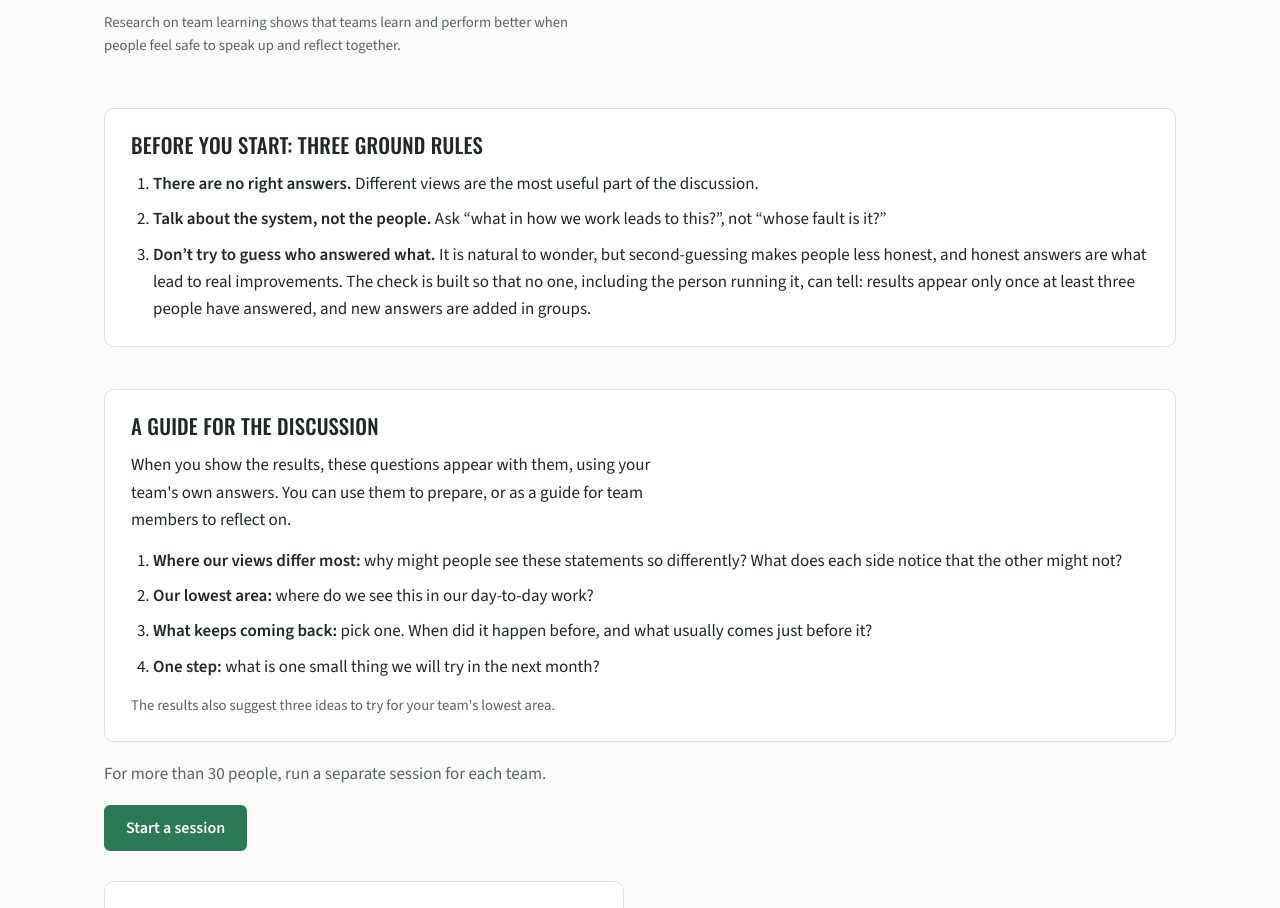
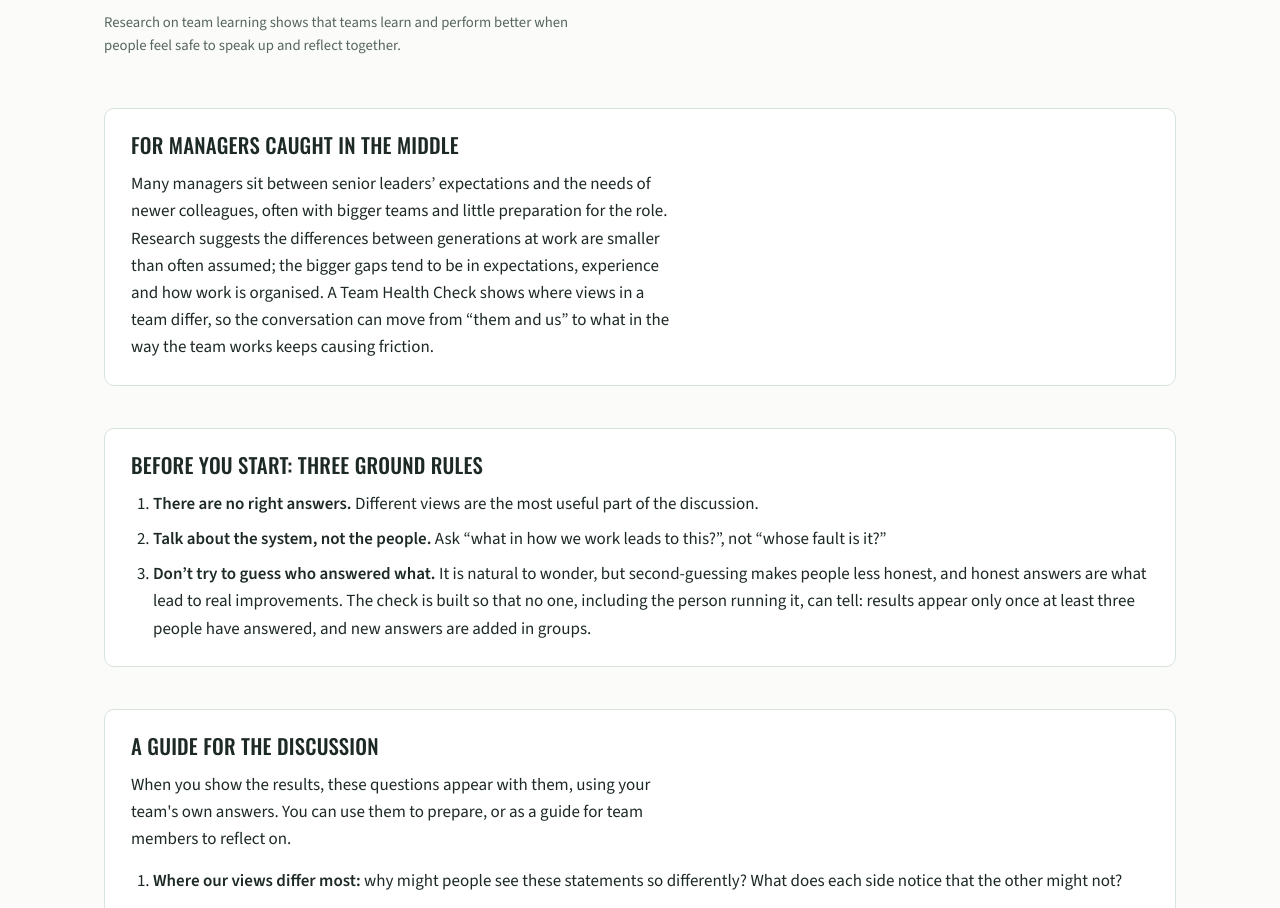
Before and after one commit to drprem2506/gsst-website, a plain HTML site: page session.html in a window 1280 px wide. Shown: the part 1189-2097 px from the top of the page. Drawn offline with nearby package versions, Linux system fonts and the light colour scheme.

Commit message:
Team Health Check: section for managers caught in the middle
Co-Authored-By: Claude Opus 5.5 <noreply@anthropic.com>
Claude-Session: https://claude.ai/code/session_01JPW49YvBpMFgG1UywYZC9u

```diff
--- a/session.html
+++ b/session.html
@@ -53,6 +53,10 @@
         <article class="tile"><h3>Track progress</h3><p>Run it again in a few months with the same team to see what has changed.</p></article>
       </div>
       <p class="muted small" style="margin-top:14px">Research on team learning shows that teams learn and perform better when people feel safe to speak up and reflect together.</p>
+    </div>
+    <div class="card ss-tips">
+      <h3>For managers caught in the middle</h3>
+      <p>Many managers sit between senior leaders&rsquo; expectations and the needs of newer colleagues, often with bigger teams and little preparation for the role. Research suggests the differences between generations at work are smaller than often assumed; the bigger gaps tend to be in expectations, experience and how work is organised. A Team Health Check shows where views in a team differ, so the conversation can move from &ldquo;them and us&rdquo; to what in the way the team works keeps causing friction.</p>
     </div>
     <div class="card ss-tips">
       <h3>Before you start: three ground rules</h3>
```
